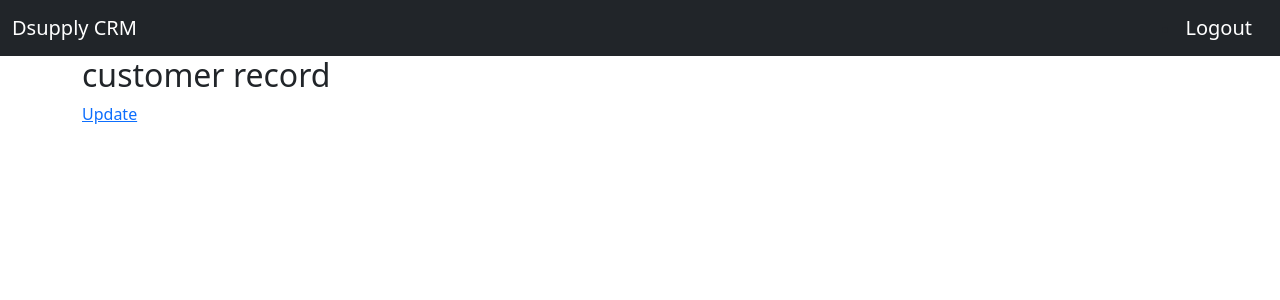
After one commit to Van-Excel/djangocrm2, a Django app: page /record/1 in a window 1280 px wide. The commit adds this page. Shown: the top 300 px of the page. Run offline with Django 4.2, Linux system fonts and the light colour scheme; a user stored in the database is signed in; tables that the repository leaves empty hold one stand-in row (values such as "Sample post").

Commit message:
added update functionality

```diff
--- a/crm/urls.py
+++ b/crm/urls.py
@@ -8,4 +8,6 @@ urlpatterns = [
     path('logout/', views.logout_user, name='logout_user'),
     path('signup/', views.signup, name='signup'),
     path('add/', views.new_record, name='new_record'),
+    path('record/<int:pk>', views.customer_record, name='customer_record'),
+    path('update/<int:pk>', views.update_record, name='update_record'),
 ]
--- a/crm/views.py
+++ b/crm/views.py
@@ -90,3 +90,30 @@ def new_record(request):
 
     else:
         return redirect('home')
+
+
+
+def customer_record(request, pk):
+    if request.user.is_authenticated:
+        #look up record with specific ID
+        customer_record= Record.objects.get(id =pk)
+        return render(request, 'customer_record.html', {'customer_record': customer_record})
+
+    else:
+        messages.success(request, 'You must be logged in')
+        return redirect('home')
+
+
+def update_record(request,pk):
+    if request.user.is_authenticated:
+        #query database with pk
+        current_record = Record.objects.get(id=pk)
+        form = AddRecord(instance=current_record)
+        if request.method == 'POST':
+            if form.is_valid():
+                form.save()
+                messages.success(request, 'You have successfully updated the record')
+                return redirect('home')
+        return render(request, 'update_record.html', {'form':form})
+    else:
+        return redirect('home')
--- /dev/null
+++ b/templates/customer_record.html
@@ -0,0 +1,8 @@
+{%extends 'base.html'%}
+
+{% block content%}
+
+<h2>customer record</h2>
+
+<a href="{%url 'update_record' customer_record.id %}">Update</a>
+{%endblock content%}
--- a/templates/home.html
+++ b/templates/home.html
@@ -28,7 +28,7 @@
         {% for record in records%}
         <tr class="table-active">
 
-            <td>{{record.id}}</td>
+            <td><a href="{%url 'customer_record' record.id %}">{{record.id}}</a></td>
             <td>{{record.first_name}}</td>
             <td>{{record.last_name}}</td>
             <td>{{record.address}}</td>
```
Also changed, not shown: templates/update_record.html (added, +10 -0 lines).
